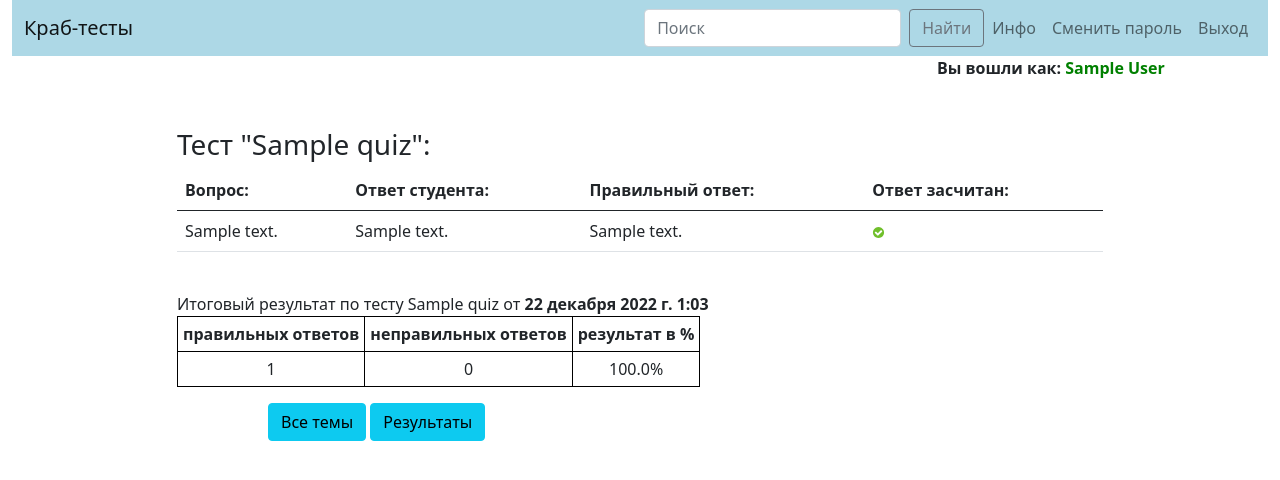
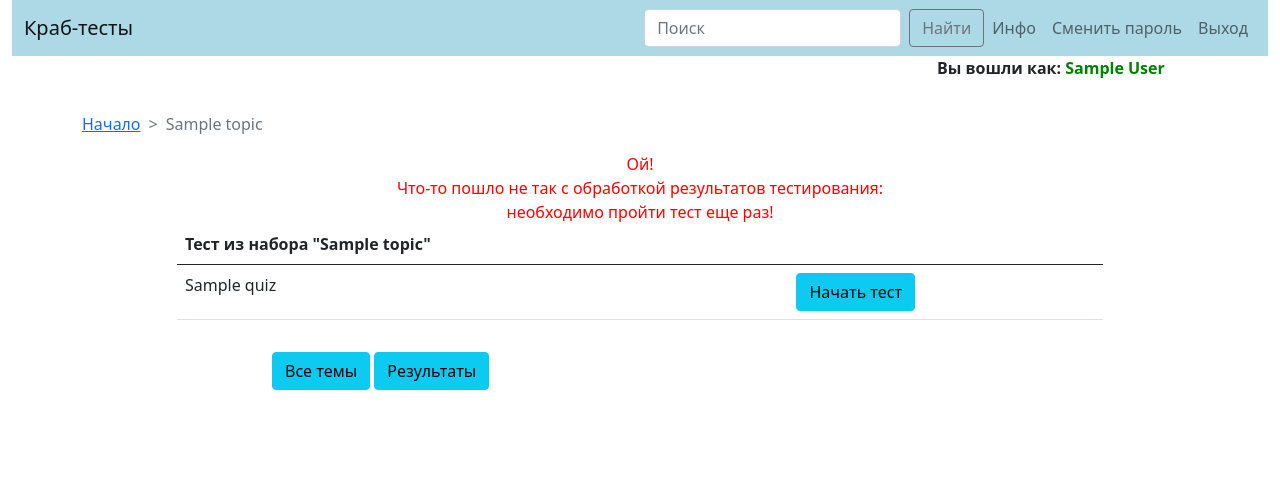
Before and after one commit to KD3821/crab_test, a Django app: page /quiz/topics/1/test/1/res/ in a window 1280 px wide. Shown: the top 480 px of the page. Run offline with Django 4.2, Linux system fonts and the light colour scheme; a user stored in the database is signed in; tables that the repository leaves empty hold one stand-in row (values such as "Sample post").

Commit message:
refactor: results logic improve

```diff
--- a/quiz/models.py
+++ b/quiz/models.py
@@ -130,6 +130,7 @@ class QuestionMark(models.Model):
     done_correct = BooleanField()
     user_answer = CharField(max_length=200, verbose_name="Ответы студента", null=True, blank=True)
     corr_answer = CharField(max_length=200, verbose_name="Ответы на вопрос", null=True, blank=True)
+    processed = BooleanField(default=False)
 
 
     def get_corr_answer(self):
@@ -156,3 +157,16 @@ class TestMark(models.Model):
     quiz = CharField(max_length=200, verbose_name='Тест', null=True, blank=True)
     score = CharField(max_length=50, verbose_name='Оценка', null=True, blank=True)
     date = DateTimeField(default=datetime.now, blank=True)
+
+
+class ErrorObject(models.Model):
+    user = ForeignKey(User, verbose_name="Студент", on_delete=models.CASCADE)
+    question = ForeignKey(Question, verbose_name="Вопрос", on_delete=models.CASCADE)
+    test_mark = ForeignKey(TestMark, verbose_name="Результат теста", on_delete=models.CASCADE)
+    test_date = DateTimeField(blank=True)
+    wrong_answers = CharField(max_length=200, verbose_name='Неправильно', null=True, blank=True)
+
+    # def save(self, *args, **kwargs):
+    #     qstn_mark = QuestionMark.objects.filter(question=self.question).filter(user=self.user).first()
+    #     self.wrong_answers = qstn_mark.user_answer
+    #     super().save(*args, **kwargs)
--- a/quiz/templates/error.html
+++ b/quiz/templates/error.html
@@ -1,25 +1,27 @@
 {% extends 'base.html' %}
 
-{% block title %}Выберите тему для тестирования{% endblock %}
+{% block title %}Ошибка обработки результата теста{% endblock %}
 
 {% block content %}
+<nav style="--bs-breadcrumb-divider: '>';" aria-label="breadcrumb">
+  <ol class="breadcrumb">
+    <li class="breadcrumb-item"><a href="{% url 'quiz:all_topics' %}">Начало</a></li>
+    <li class="breadcrumb-item active" aria-current="page">{{ topic_obj }}</li>
+  </ol>
+</nav>
 <div class="row">
+    <div style="color: red; text-align: center;">Ой!<br>Что-то пошло не так с обработкой результатов тестирования:<br>необходимо пройти тест еще раз!</div>
     <div class="col-md-10 mx-auto mb-3">
-        <h3>Все темы тестирования:</h3>
         <table class="table">
              <thead>
-                <th>Набор тестов</th>
-                <th>Описание</th>
-                <th>Примечание</th>
+                <th>Тест из набора "{{ topic_obj }}"</th>
                 <th></th>
             </thead>
             <tbody>
-                {% for obj in topics %}
+                {% for obj in tests %}
                 <tr>
-                    <td><b>{{obj.name}}</b></td>
-                    <td>{{obj.about}}</td>
-                    <td>{{obj.notice}}</td>
-                    <td><a href="{% url 'quiz:tests' obj.id %}" role="button" class="btn btn-info">Список тестов</a></td>
+                    <td>{{obj.name}}</a></td>
+                    <td><a href="{% url 'quiz:reset_start_test' topic obj.id %}" role="button" class="btn btn-info">Начать тест</a></td>
                 </tr>
                 {% endfor %}
             </tbody>
@@ -27,7 +29,7 @@
     </div>
     <div class="col-md-8 mx-auto">
         <a href="{% url 'quiz:all_topics' %}"role="button" class="btn btn-info">Все темы</a>
-        <a href="{% url 'quiz:all_topics' %}"role="button" class="btn btn-info">Результаты</a>
+        <a href="{% url 'quiz:history_topics' %}"role="button" class="btn btn-info">Результаты</a>
     </div>
 </div>
 {% endblock %}
--- a/quiz/templates/result.html
+++ b/quiz/templates/result.html
@@ -31,16 +31,23 @@
             </tbody>
         </table>
         <br>
-        <table cellpadding="5" style="border: 1px solid black;">
-            <thead align="center">
-                <tr colspan="3">Итоговый результат по тесту {{ test }} от <b>{{ date }}<b></b></tr>
+        <table align="center" cellpadding="5" style="border: 1px solid black;">
+            <thead>
+                <th colspan="4" align="right">Итоговый результат по тесту "{{ test }}" от <b>{{ date }}</b></th>
+            </thead>
+            <tbody>
                 <tr>
-                    <th style="border: 1px solid black;">правильных ответов</th>
-                    <th style="border: 1px solid black;">неправильных ответов</th>
-                    <th style="border: 1px solid black;">результат в %</th>
+                    <td style="border: 1px solid black;">правильных ответов</td>
+                    <td style="border: 1px solid black;">неправильных ответов</td>
+                    <td style="border: 1px solid black;">результат в %</td>
+                    <td rowspan="2" style="border: 1px solid black;">
+                        <form id="reset_res_form" method="POST">
+                            <input type="hidden" name="t_id" value="{{test.id}}">
+                            <button class="btn btn-danger" type="submit">Сбросить результат<br>и пройти еще раз</button>
+                        </form>
+                    </td>
                 </tr>
-            </thead>
-            <tbody align="center">
+                </tr>
                 <tr>
                     <td style="border: 1px solid black;">{{ correct }}</td>
                     <td style="border: 1px solid black;">{{ wrong }}</td>
@@ -51,7 +58,7 @@
     </div>
     <div class="col-md-8 mx-auto">
         <a href="{% url 'quiz:all_topics' %}"role="button" class="btn btn-info">Все темы</a>
-        <a href="{% url 'quiz:all_topics' %}"role="button" class="btn btn-info">Результаты</a>
+        <a href="{% url 'quiz:history_topics' %}"role="button" class="btn btn-info">Результаты</a>
     </div>
 </div>
 {% endblock %}
--- a/quiz/urls.py
+++ b/quiz/urls.py
@@ -1,8 +1,12 @@
 from django.urls import path, include
-from .views import StartView, TestsView, StartTestView, ResultTestView
+from .views import StartView, TestsView, StartTestView, ResultTestView, HistoryTopicView, HistoryAllTopicView, del_q_marks
 urlpatterns = [
     path('topics/', StartView.as_view(), name='all_topics'),
     path('topics/<int:topic>/', TestsView.as_view(), name='tests'),
     path('topics/<int:topic>/test/<int:test>/', StartTestView.as_view(), name='start_test'),
-    path('topics/<int:topic>/test/<int:test>/res/', ResultTestView.as_view(), name='test_res')
+    path('topics/<int:topic>/test/<int:test>/res/', ResultTestView.as_view(), name='test_res'),
+    path('topics/<int:topic>/test/<int:test>/again/', del_q_marks, name='reset_start_test'),
+    path('topics/<int:topic>/hist/', HistoryTopicView.as_view(), name='history_tests'),
+    path('topics/allhist/', HistoryAllTopicView.as_view(), name='history_topics'),
+
 ]
--- a/quiz/views.py
+++ b/quiz/views.py
@@ -5,12 +5,20 @@ from .models import *
 from html import unescape
 
 
+def del_q_marks(request, topic, test):
+    user = request.user
+    test_id = test
+    test = Quiz.objects.filter(id=test).first()
+    q_marks = QuestionMark.objects.filter(user=user).filter(question__quiz__name=test)
+    q_marks.delete()
+    return HttpResponseRedirect(reverse('quiz:start_test', args=[topic, test_id]))
+
 
 class StartView(View):
     def get(self, request, *args, **kwargs):
         user = request.user
         topics = Topic.objects.exclude(trash_bin=True)
-        return render(request, 'start.html', {'topics': topics, 'user': user})
+        return render(request, 'start_new.html', {'topics': topics, 'user': user})
 
 
 class TestsView(View):
@@ -25,6 +33,7 @@ class StartTestView(View):
     def get(self, request, topic, test):
         user = request.user
         test_id = test
+        topic_obj = Topic.objects.filter(id=topic).first()
         test = Quiz.objects.filter(id=test).first()
         questions = Question.objects.filter(quiz=test).order_by('id')
         q_marks = QuestionMark.objects.filter(user=user).filter(question__quiz__name=test)
@@ -36,9 +45,8 @@ class StartTestView(View):
                 options = q.option_set.filter(question=q)
                 for option in options:
                     option.answer_text = unescape(option.answer_text)
-                return render(request, 'question.html', {'topic': topic, 'test': test, 'question': q.text, 'options': options, 'q_id': q.id})
+                return render(request, 'question.html', {'topic': topic, 'topic_obj': topic_obj, 'test': test, 'question': q.text, 'options': options, 'q_id': q.id})
         return HttpResponseRedirect(reverse('quiz:test_res', args=[topic, test_id]))
-
 
     def post(self, request, topic, test):
         user = request.user
@@ -55,15 +63,43 @@ class ResultTestView(View):
     def get(self, request, topic, test):
         user = request.user
         topic_obj = Topic.objects.filter(id=topic).first()
-        test = Quiz.objects.filter(id=test).first()
-        q_marks = QuestionMark.objects.filter(user=user).filter(question__quiz__name=test)
-        corr_count = q_marks.filter(done_correct=True).count()
-        wrong_count = q_marks.count() - corr_count
-        score = str(corr_count/q_marks.count() * 100) + '%'
+        test_obj = Quiz.objects.filter(id=test).first()
         try:
-            result = TestMark.objects.filter(user=user).filter(quiz=test.name)[0:1].get()
-            date = result.date
-        except TestMark.DoesNotExist:
-            TestMark.objects.create(user=user, topic=topic_obj.name, quiz=test.name, score=score)
-            date = datetime.now()
-        return render(request, 'result.html', {'test': test, 'marks': q_marks, 'score': score, 'wrong': wrong_count, 'correct': corr_count, 'date': date})
+            QuestionMark.objects.filter(user=user).filter(question__quiz__name=test_obj).filter(processed=False)[0:1].get()
+            q_marks = QuestionMark.objects.filter(user=user).filter(question__quiz__name=test_obj)
+            if q_marks.count() == Question.objects.filter(quiz=test_obj).count():
+                corr_count = q_marks.filter(done_correct=True).count()
+                wrong_count = q_marks.count() - corr_count
+                score = str(round((corr_count/q_marks.count() * 100), 2)) + '%'
+                date = datetime.now()
+                TestMark.objects.create(user=user, topic=topic_obj.name, quiz=test_obj.name, score=score, date=date)
+                t_mark = TestMark.objects.filter(user=user).filter(quiz=test_obj.name).filter(date=date).first()
+                q_marks_wrong = q_marks.filter(done_correct=False)
+                for i in q_marks_wrong:
+                    ErrorObject.objects.create(user=user, question=i.question, test_mark=t_mark, test_date=date, wrong_answers=i.user_answer)
+                q_marks.update(processed=True)
+                return render(request, 'result.html', {'test': test_obj, 'marks': q_marks, 'score': score, 'wrong': wrong_count, 'correct': corr_count, 'date': date})
+            else:
+                topic_obj = Topic.objects.filter(id=topic).first()
+                tests = Quiz.objects.filter(id=test)
+                return render(request, 'error.html', {'topic': topic, 'topic_obj': topic_obj, 'tests': tests})
+        except QuestionMark.DoesNotExist:
+            topic_obj = Topic.objects.filter(id=topic).first()
+            tests = Quiz.objects.filter(id=test)
+            return render(request, 'error.html', {'topic': topic, 'topic_obj': topic_obj, 'tests': tests})
+
+
+
+class HistoryTopicView(View):
+    def get(self, request, topic):
+        user = request.user
+        topic_obj = Topic.objects.filter(id=topic).first()
+        qs = TestMark.objects.filter(user=user).filter(topic=topic_obj).order_by('quiz', '-date')
+        return render(request, 'history.html', {'topic': topic_obj, 'attempts': qs})
+
+
+class HistoryAllTopicView(View):
+    def get(self, request):
+        user = request.user
+        qs = TestMark.objects.filter(user=user).order_by('quiz', '-date')
+        return render(request, 'history_all.html', {'attempts': qs})
--- a/templates/base.html
+++ b/templates/base.html
@@ -76,9 +76,7 @@
             </div>
         </div>
         <div class="container">
-            <p>
-                {% block content %}{% endblock %}
-            </p>
+            {% block content %}{% endblock %}
         </div>
         <script src="https://cdn.jsdelivr.net/npm/@popperjs/core@2.9.2/dist/umd/popper.min.js" integrity="sha384-IQsoLXl5PILFhosVNubq5LC7Qb9DXgDA9i+tQ8Zj3iwWAwPtgFTxbJ8NT4GN1R8p" crossorigin="anonymous"></script>
         <script src="https://cdn.jsdelivr.net/npm/bootstrap@5.0.2/dist/js/bootstrap.min.js" integrity="sha384-cVKIPhGWiC2Al4u+LWgxfKTRIcfu0JTxR+EQDz/bgldoEyl4H0zUF0QKbrJ0EcQF" crossorigin="anonymous"></script>
```
Also changed, not shown: quiz/admin.py (+11 -1 lines), quiz/templates/history.html (+41 -0 lines), quiz/templates/history_all.html (+46 -0 lines), quiz/templates/question.html (+8 -1 lines), quiz/templates/start_new.html (+35 -0 lines), quiz/templates/tests.html (+9 -3 lines), quiz/migrations/0006_errorobject.py (added), quiz/migrations/0007_questionmark_processed.py (added).
